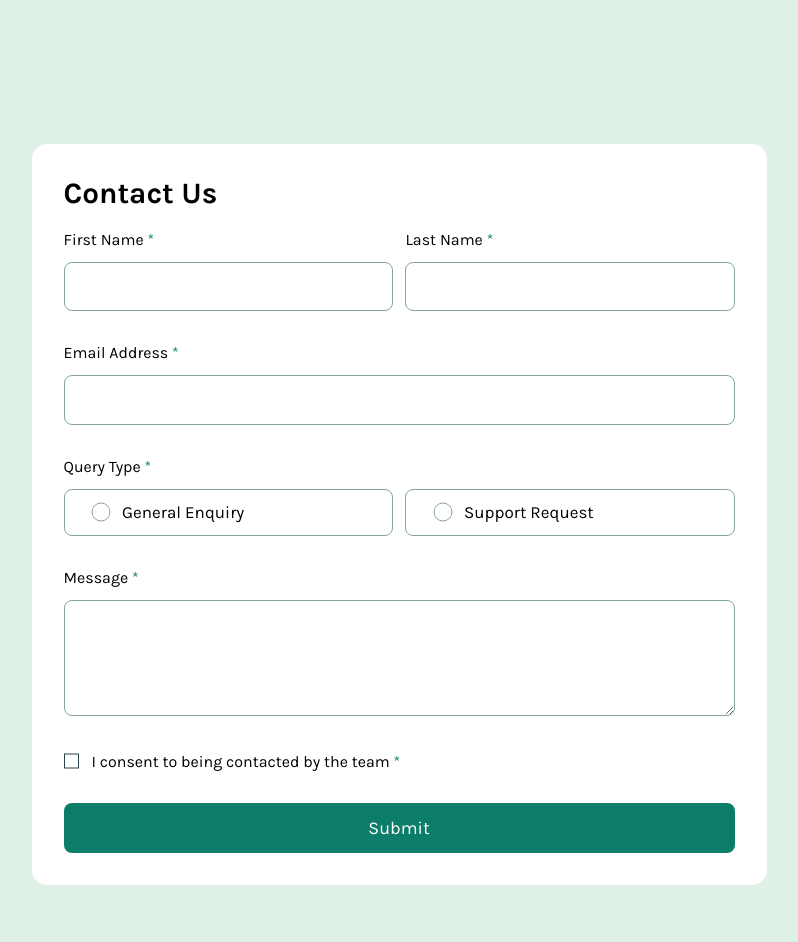
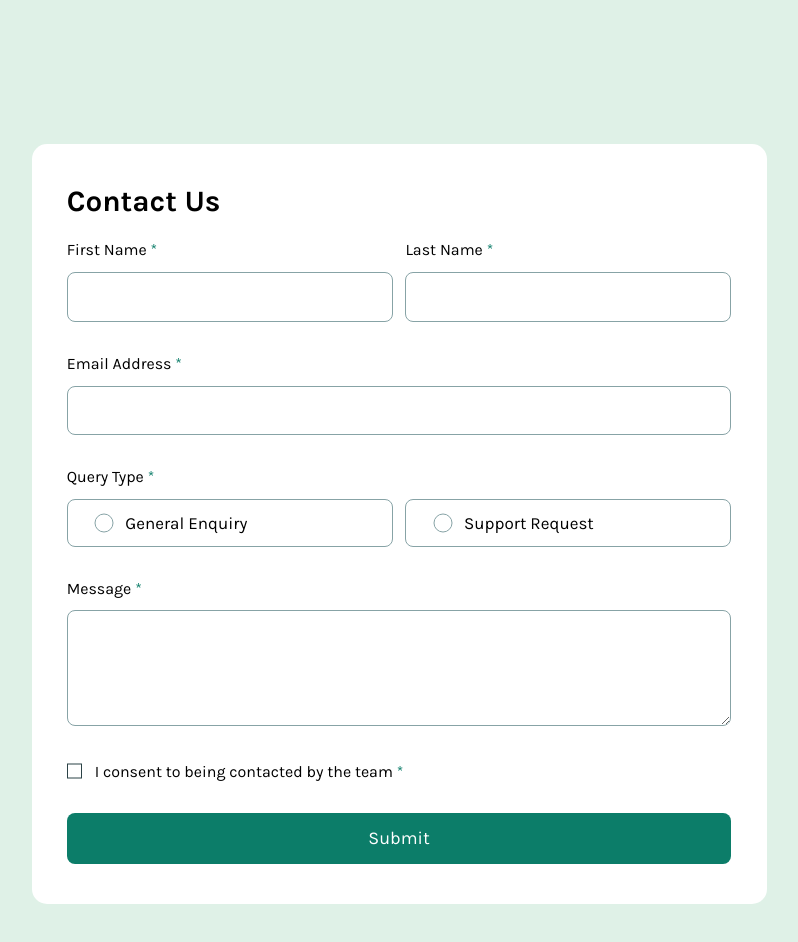
Before and after one commit to Zein-MB/contact-form-with-validation, a plain HTML site: page index.html in a window 1280 px wide. Shown: the whole page, without its empty margins (241-1039 px from the left). Drawn offline with Linux system fonts and the light colour scheme.

Commit message:
Add files via upload

```diff
--- a/style/main.scss
+++ b/style/main.scss
@@ -93,7 +93,7 @@ span:not(.q-opt) {
 
 main {
   background-color: $White;
-  padding: 2rem;
+  padding: 2.5rem 2.2rem;
   border-radius: 15px;
   width: clamp(300px, 60%, 735px);
   margin-block: 9rem;
@@ -103,7 +103,7 @@ main {
   }
 
   form {
-    margin-top: 1.25rem;
+    margin-top: 1.4rem;
     display: grid;
     grid-template-columns: repeat(2, minmax(200px, 1fr));
     grid-gap: $columnGap $rowGap;
```
Also changed, not shown: style/main.css, 1 other file.
